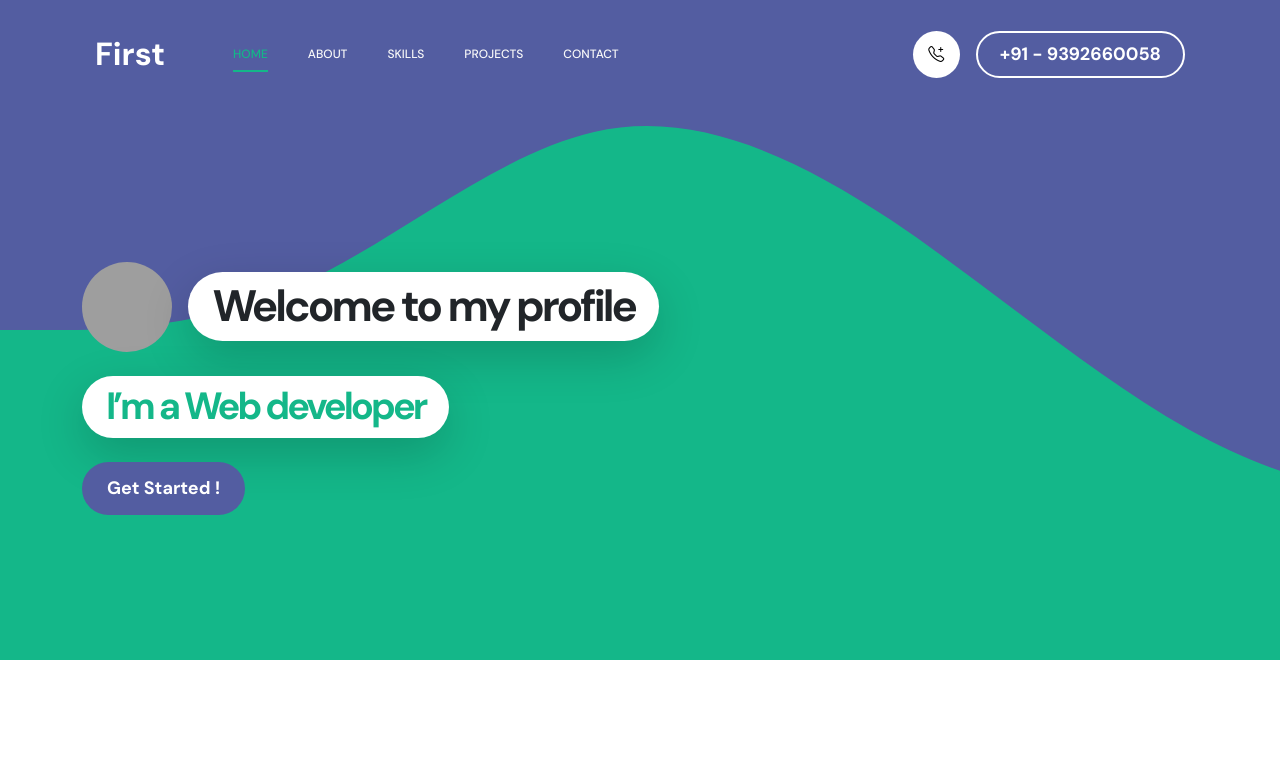
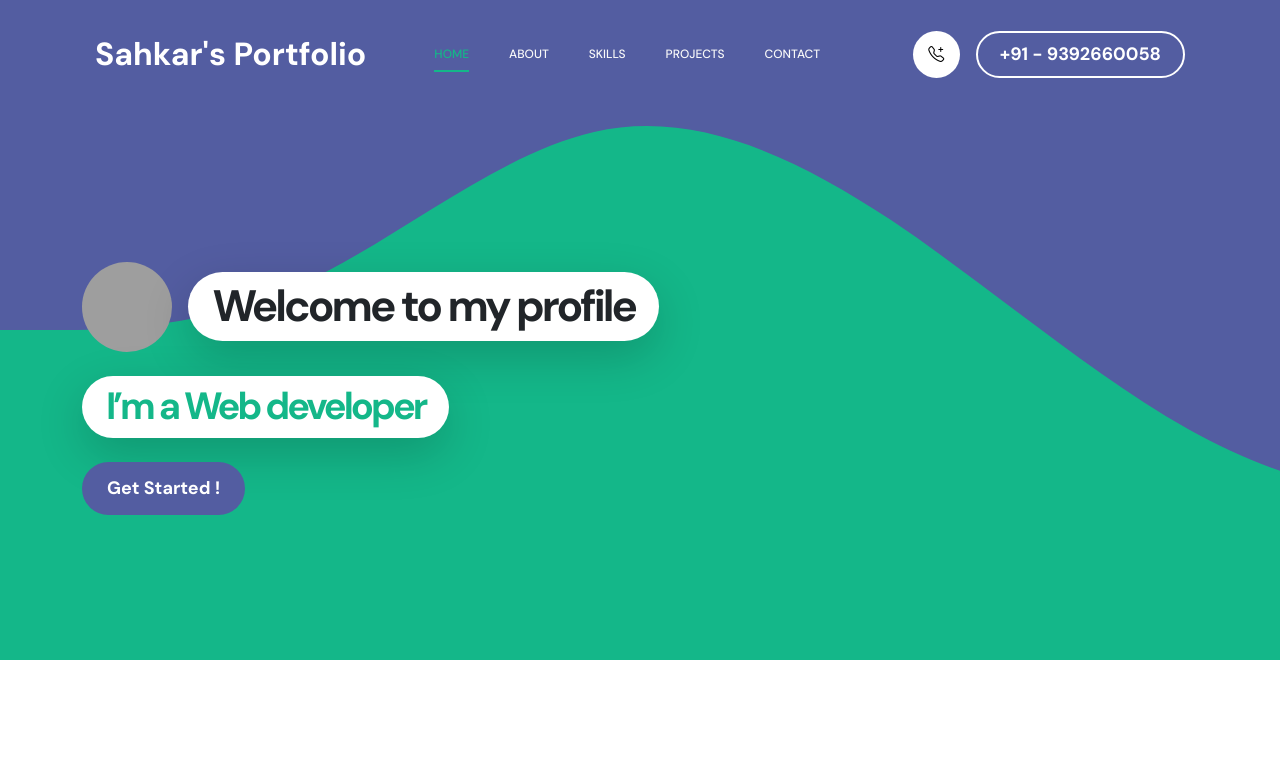
Before and after one commit to GnanaSahkar/Portfolio, a plain HTML site: page index.html in a window 1280 px wide. Shown: the top 777 px of the page. Drawn offline with Linux system fonts and the light colour scheme; grey boxes are pictures that could not be loaded.

Commit message:
deployed

```diff
--- a/index.html
+++ b/index.html
@@ -48,7 +48,7 @@ https://templatemo.com/tm-578-first-portfolio
                     <span class="navbar-toggler-icon"></span>
                 </button>
 
-                <a href="index.html" class="navbar-brand mx-auto mx-lg-0">First</a>
+                <a href="index.html" class="navbar-brand mx-auto mx-lg-0">Sahkar's Portfolio</a>
                 <!-- <img src="images/Gnana Sahkar P.jpg " class="avatar-image avatar-image-large img-fluid" alt=""> -->
 
                 <div class="d-flex align-items-center d-lg-none">
```
